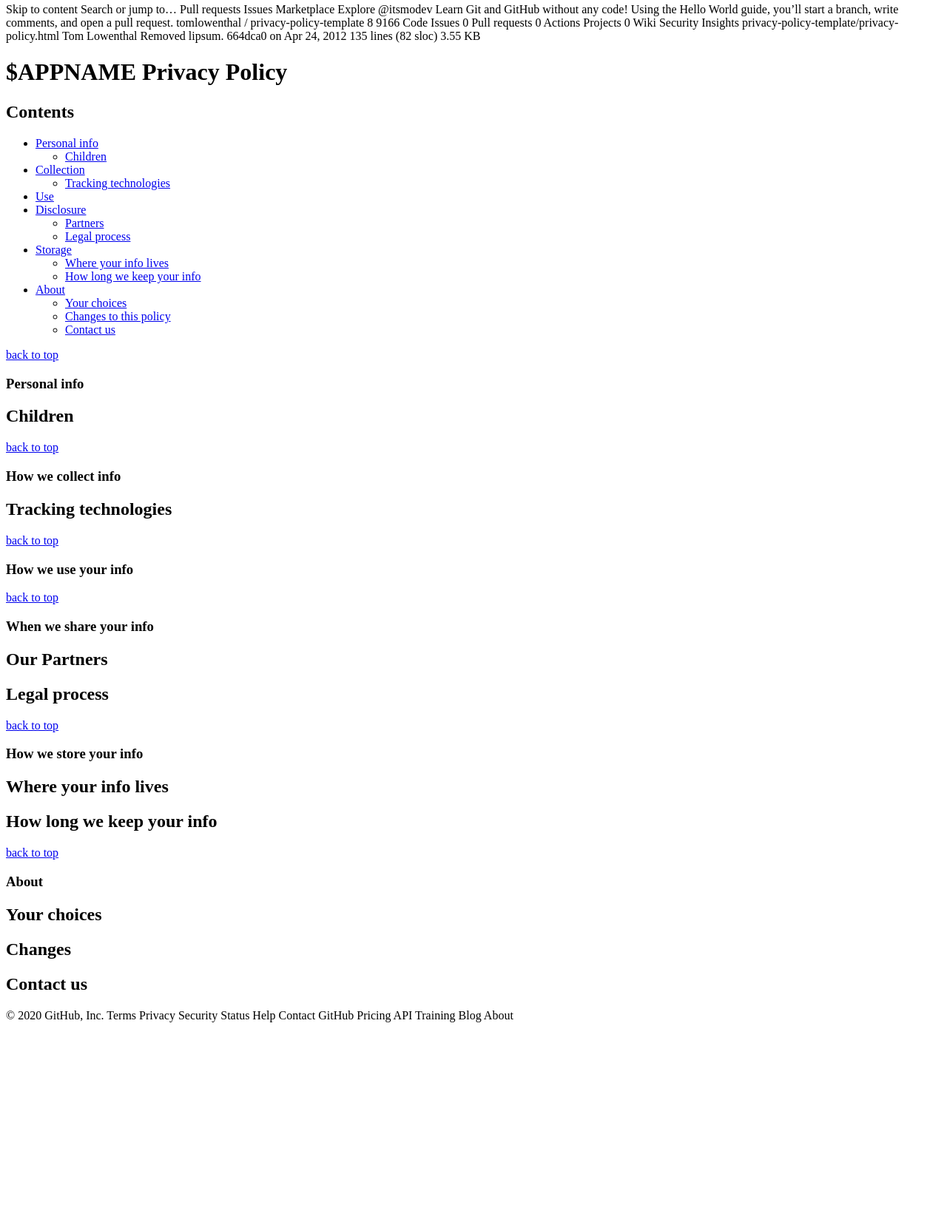
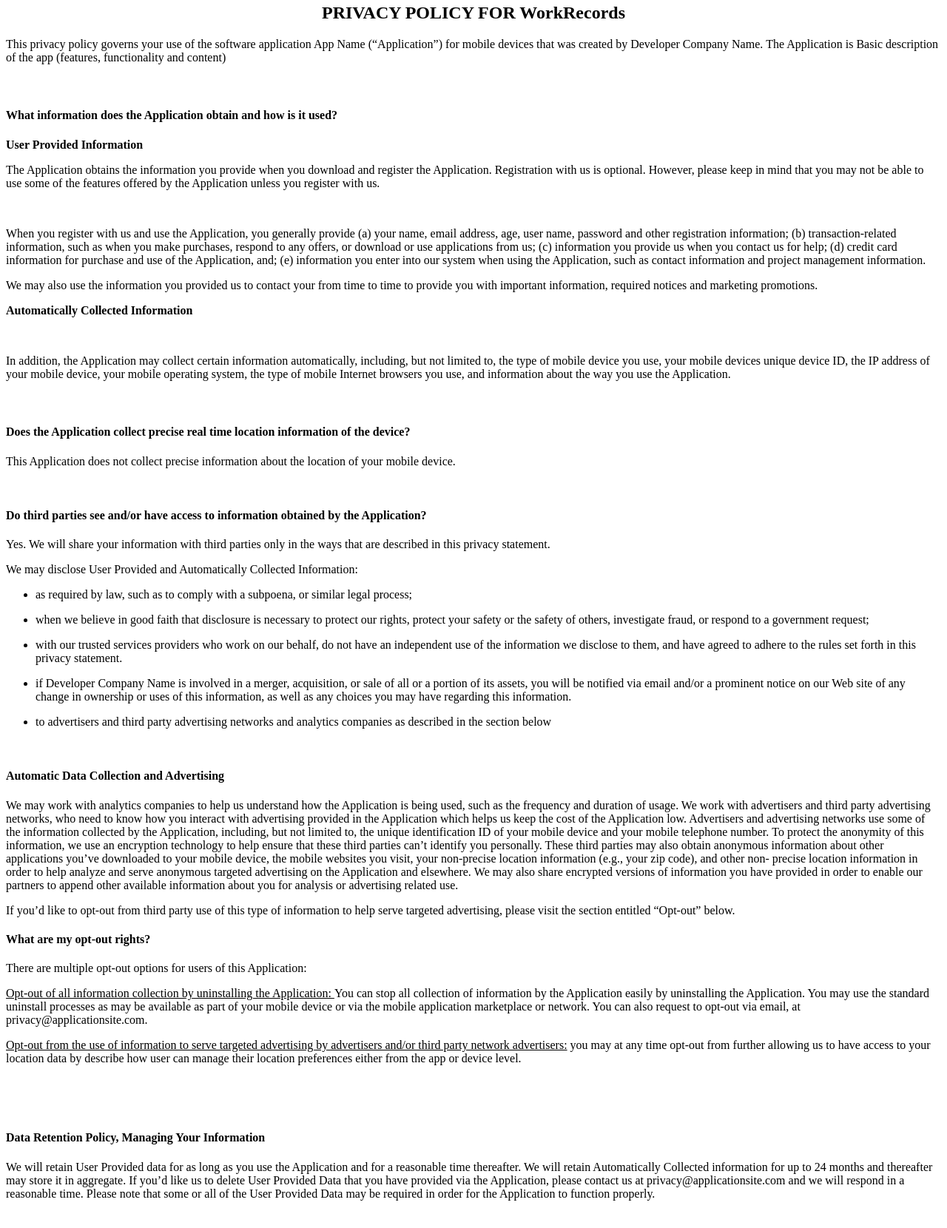
Before and after one commit to itsmodev/itsmodev.github.io, a plain HTML site: page index.html in a window 1280 px wide. Shown: the part 4-1664 px from the top of the page at 74% size. Before the commit the page ends 1394 px from the top, so only its background shows below. Drawn offline with Linux system fonts and the light colour scheme.

Commit message:
Update index.html

```diff
--- a/index.html
+++ b/index.html
@@ -1,171 +1,65 @@
-Skip to content
-Search or jump to…
-
-Pull requests
-Issues
-Marketplace
-Explore
-
-@itsmodev
-Learn Git and GitHub without any code!
-Using the Hello World guide, you’ll start a branch, write comments, and open a pull request.
-
-
-tomlowenthal
-/
-privacy-policy-template
-8
-9166
- Code Issues 0 Pull requests 0 Actions Projects 0 Wiki Security Insights
-privacy-policy-template/privacy-policy.html
- Tom Lowenthal Removed lipsum.
-664dca0 on Apr 24, 2012
-135 lines (82 sloc)  3.55 KB
-
-<!DOCTYPE HTML>
-
-<!-- This Source Code Form is subject to the terms of the Mozilla Public
-     License, v. 2.0. If a copy of the MPL was not distributed with this file,
-     You can obtain one at http://mozilla.org/MPL/2.0/.  -->
-
-<html lang=en>
- <head>
-  <meta charset="utf-8" />
-
-  <title>$APPNAME - Privacy Policy</title>
-   <!--Make sure to put you app name in the page title-->
-
-  <link href="privacy-policy-updates.xml" type="application/rss+xml" title="$APPNAME Privacy Policy Updates" rel="alternate">
-   <!--It's a good idea to provide an RSS feed of privacy policy updates so that users don't have to keep checking back to see if anything has changed. Especially if your feed doesn't change regularly, it doesn't take much work to update it by hand whenever you make a change. Of course, whenever you make a large change, it's still a good idea to push a notice out to your users, even if you do have an RSS feed. Make sure to remove the RSS section below if you don't use an update feed.-->
-
-  <link rel="stylesheet" href="css/style.css" media="all" type="text/css">
-
-  </head>
-
- <body>
-
-   <header>
-    <h1>$APPNAME Privacy Policy</h1>
-    </header>
-
-   <nav>
-    <h1 id="contents">Contents</h1>
-
-     <ul>
-     <li><a href="#personal-info">Personal info</a>
-      <ul><li><a href="#misc_children">Children</a></li></ul>
-      </li>
-
-     <li><a href="#collection">Collection</a>
-      <ul><li><a href="#collection_tracking">Tracking technologies</a></li></ul>
-      </li>
-
-     <li><a href="#use">Use</a>
-      </li>
-
-     <li><a href="#disclosure">Disclosure</a>
-      <ul>
-       <li><a href="#disclosure_partners">Partners</a></li>
-       <li><a href="#disclosure_legal">Legal process</a></li>
-       </ul></li>
-
-     <li><a href="#storage">Storage</a>
-      <ul>
-       <li><a href="#storage_location">Where your info lives</a></li>
-       <li><a href="#storage_duration">How long we keep your info</a></li>
-       </ul></li>
-
-    <li><a href="#misc">About</a>
-     <ul><li><a href="#choice">Your choices</a></li>
-      <li><a href="#change">Changes to this policy</a></li>
-      <li><a href="#contact">Contact us</a></li>
-      </ul></li>
-
-     </ul>
-    </nav>
-
-   <article>
-
-    <nav class="to-top"><a href="#contents">back to top</a></nav>
-
-    <section>
-
-     <h1 id="personal-info">Personal info</h1>
-
-      <h2 id="misc_children">Children</h2>
-
-     </section>
-
-    <nav class="to-top"><a href="#contents">back to top</a></nav>
-
-    <section>
-
-     <h1 id="collection">How we collect info</h1>
-
-      <h2 id="collection_tracking">Tracking technologies</h2>
-
-     </section>
-
-    <nav class="to-top"><a href="#contents">back to top</a></nav>
-
-    <section>
-
-     <h1 id="use">How we use your info</h1>
-
-     </section>
-
-    <nav class="to-top"><a href="#contents">back to top</a></nav>
-
-    <section>
-
-     <h1 id="disclosure">When we share your info</h1>
-
-      <h2 id="disclosure_partners">Our Partners</h2>
-
-      <h2 id="disclosure_legal">Legal process</h2>
-
-     </section>
-
-    <nav class="to-top"><a href="#contents">back to top</a></nav>
-
-    <section>
-
-     <h1 id="storage">How we store your info</h1>
-
-      <h2 id="storage_location">Where your info lives</h2>
-
-      <h2 id="storage_duration">How long we keep your info</h2>
-
-     </section>
-
-    <nav class="to-top"><a href="#contents">back to top</a></nav>
-
-    <section>
-
-     <h1 id="misc">About</h1>
-
-      <h2 id="misc_choice">Your choices</h2>
-
-      <h2 id="misc_changes">Changes</h2>
-
-      <h2 id="misc_contact">Contact us</h2>
-
-     </section>
-
-    </article>
-
-  </body>
-
- </html>
-© 2020 GitHub, Inc.
-Terms
-Privacy
-Security
-Status
-Help
-Contact GitHub
-Pricing
-API
-Training
-Blog
-About
+<h2 style="text-align: center;">PRIVACY POLICY FOR WorkRecords</h2>
+<p></p>
+<p>This privacy policy governs your use of the software application App Name (“Application”) for mobile devices that was created by&nbsp;Developer Company Name.&nbsp;The Application is&nbsp;Basic description of the app (features, functionality and content)&nbsp;</p>
+<h4>&nbsp;</h4>
+<h4>What information does the Application obtain and how is it used?</h4>
+<p></p>
+<p><strong>User Provided Information</strong>&nbsp;</p>
+<p>The Application obtains the information you provide when you download and register the Application.&nbsp;Registration with us is optional. However, please keep in mind that you may not be able to use some of the features offered by the Application unless you register with us.</p>
+<p></p>
+<p>&nbsp;</p>
+<p>When you register with us and use the Application, you generally provide&nbsp;(a) your name, email address, age, user name, password and other registration information; (b) transaction-related information, such as when you make purchases, respond to any offers, or download or use applications from us; (c) information you provide us when you contact us for help; (d) credit card information for purchase and use of the Application, and; (e) information you enter into our system when using the Application, such as contact information and project management information.</p>
+<p></p>
+<p>We may also use the information you provided us to contact your from time to time to provide you with important information, required notices and marketing promotions.</p>
+<p><strong>Automatically Collected Information</strong>&nbsp;</p>
+<p>&nbsp;</p>
+<p>In addition, the Application may collect certain information automatically, including, but not limited to, the type of mobile device you use, your mobile devices unique device ID, the IP address of your mobile device, your mobile operating system, the type of mobile Internet browsers you use, and information about the way you use the Application.&nbsp;</p>
+<p></p>
+<h4>&nbsp;</h4>
+<h4>Does the Application collect precise real time location information of the device?</h4>
+<p></p>
+<p>This Application does not collect precise information about the location of your mobile device.&nbsp;</p>
+<p>&nbsp;</p>
+<h4>Do third parties see and/or have access to information obtained by the Application?</h4>
+<p></p>
+<p>Yes. We will share your information with third parties only in the ways that are described in this privacy statement.</p>
+<p>We may disclose User Provided and Automatically Collected Information:</p>
+<ul>
+ <li> <p>as required by law, such as to comply with a subpoena, or similar legal process;</p> </li>
+ <li> <p>when we believe in good faith that disclosure is necessary to protect our rights, protect your safety or the safety of others, investigate fraud, or respond to a&nbsp;government request;</p> </li>
+ <li> <p>with our trusted services providers who work on our behalf, do not have an&nbsp;independent use of the information we disclose to them, and have agreed to adhere&nbsp;to the rules set forth in this privacy statement.</p> </li>
+ <li> <p>if&nbsp;Developer Company Name&nbsp;is involved in a merger, acquisition, or sale of all or a&nbsp;portion of its assets, you will be notified via email and/or a prominent notice on our Web site of any change in ownership or uses of this information, as well as any choices you may have regarding this information.</p> </li>
+ <li>to advertisers and third party advertising networks and analytics companies as described in the section below</li>
+</ul>
+<p>&nbsp;</p>
+<h4>Automatic Data Collection and Advertising</h4>
+<p></p>
+<p>We may work with analytics companies to help us understand how the Application is being used, such as the frequency and duration of usage. We work with advertisers and third party advertising networks, who need to know how you interact with advertising provided in the Application which helps us keep the cost of the Application low. Advertisers and advertising networks use some of the information collected by the Application, including, but not limited to,&nbsp;the unique identification ID of your mobile device and your mobile telephone number.&nbsp;To protect the anonymity of this information, we use&nbsp;an encryption technology to help ensure that these third parties can’t identify you personally. These third parties may also obtain anonymous information about other applications you’ve downloaded to your mobile device, the mobile websites you visit, your non-precise location information (e.g., your zip code), and other non- precise location information in order to help analyze and serve anonymous targeted advertising on the Application and elsewhere.&nbsp;We may also share encrypted versions of information you have provided in order to enable our partners to append other available information about you for analysis or advertising related use.&nbsp;</p>
+<p></p>
+<p>If you’d like to opt-out from third party use of this type of information to help serve targeted advertising, please visit the section entitled “Opt-out” below.&nbsp;</p>
+<h4>What are my opt-out rights?</h4>
+<p></p>
+<p>There are multiple opt-out options for users of this Application: &nbsp; &nbsp;</p>
+<p><u>Opt-out of all information collection by uninstalling the Application:&nbsp;</u>You can stop all collection of information by the Application easily by uninstalling the Application. You may use the standard uninstall processes as may be available as part of your mobile device or via the mobile application marketplace or network. You can also request to opt-out via email, at privacy@applicationsite.com.</p>
+<p><u>Opt-out from the use of information to serve targeted advertising by advertisers and/or third party network advertisers:</u> you may at any time opt-out from further allowing us to have access to your location data by describe&nbsp;how user can manage their location preferences either from the app or device level.&nbsp;</p>
+<p>&nbsp;</p>
+<p>&nbsp;&nbsp;</p>
+<h4><strong>Data Retention Policy, Managing Your Information</strong></h4>
+<p>We will retain User Provided data for as long as you use the Application and for a reasonable time thereafter. We will retain Automatically Collected information for up to 24 months&nbsp;and thereafter may store it in aggregate. If you’d like us to delete User Provided Data that you have provided via the Application, please contact us at&nbsp;privacy@applicationsite.com&nbsp;and we will respond in a reasonable time. Please note that some or all of the User Provided Data may be required in order for the Application to function properly.</p>
+<p>&nbsp;</p>
+<h4><strong>Children</strong></h4>
+<p></p>
+<p>We do not use the Application to knowingly solicit data from or market to children under the age of 13. If a parent or guardian becomes aware that his or her child has provided us with information without their consent, he or she should contact us at&nbsp;privacy@applicationsite.com. We will delete such information from our files within a reasonable time.</p>
+<h4>&nbsp;</h4>
+<h4><strong>Security</strong></h4>
+<p></p>
+<p>We are concerned about safeguarding the confidentiality of your information. We provide physical, electronic, and procedural safeguards to protect information we process and maintain. For example, we limit access to this information to authorized employees and contractors who need to know that information in order to operate, develop or improve our Application. Please be aware that, although we endeavor provide reasonable security for information we process and maintain, no security system can prevent all potential security breaches.</p>
+<p>&nbsp;</p>
+<h4><strong>Changes</strong></h4>
+<p>This Privacy Policy may be updated from time to time for any reason. We will notify you of any changes to our Privacy Policy by posting the new Privacy Policy&nbsp;here&nbsp;and&nbsp;informing you via email or text message. You are advised to consult this Privacy Policy regularly for any changes, as continued use is deemed approval of all changes. You can check the history of this policy by clicking here.</p>
+<p>&nbsp;</p>
+<h4><strong>Your Consent</strong></h4>
+<p>By using the Application, you are consenting to our processing of your information as set forth in this Privacy Policy now and as amended by us. &quot;Processing,” means using cookies on a computer/hand held device or using or touching information in any way, including, but not limited to, collecting, storing, deleting, using, combining and disclosing information, all of which activities will take place in the United States. If you reside outside the United States&nbsp;your information will be transferred, processed and stored there under United States&nbsp;privacy standards.&nbsp;</p>
+<p>&nbsp;</p>
+<h4>Contact us</h4>
+<p>If you have any questions regarding privacy while using the Application, or have questions about our practices, please contact us via email at&nbsp;privacy@applicationsite.com.</p>
```
